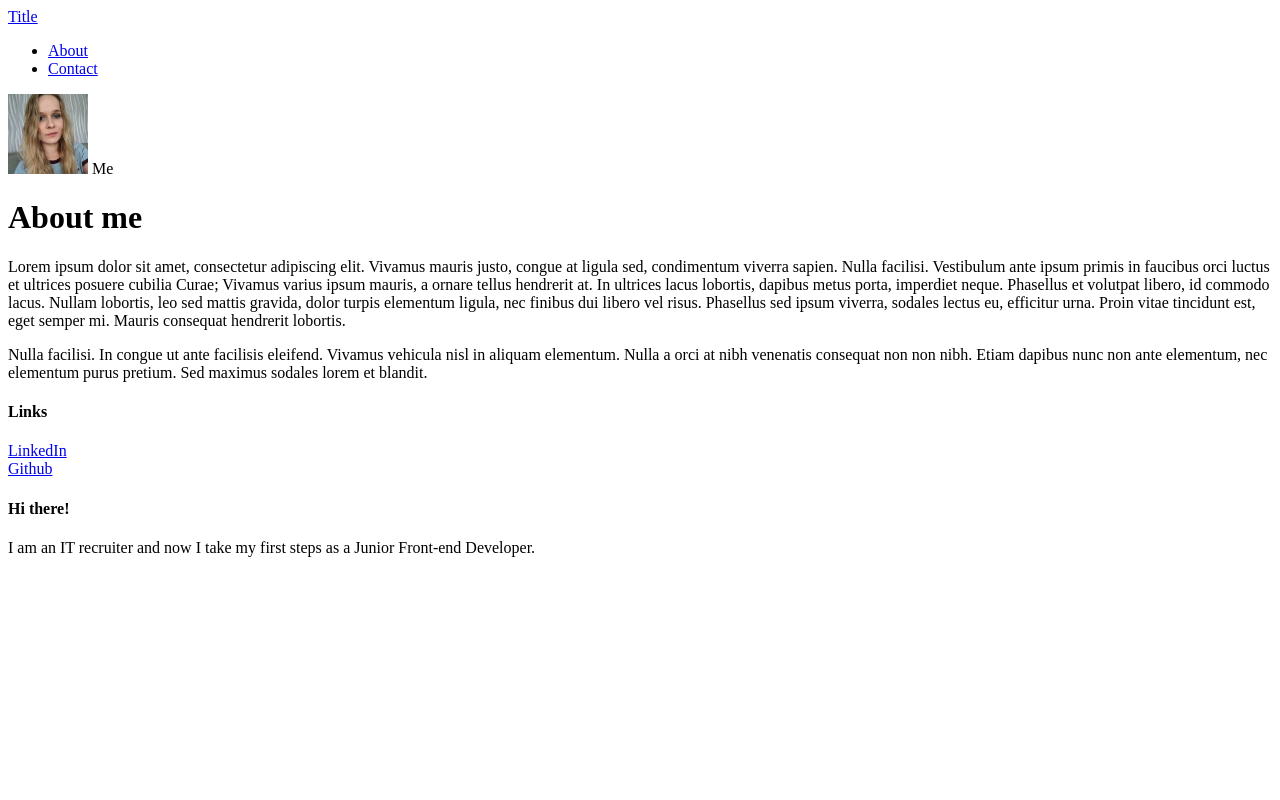
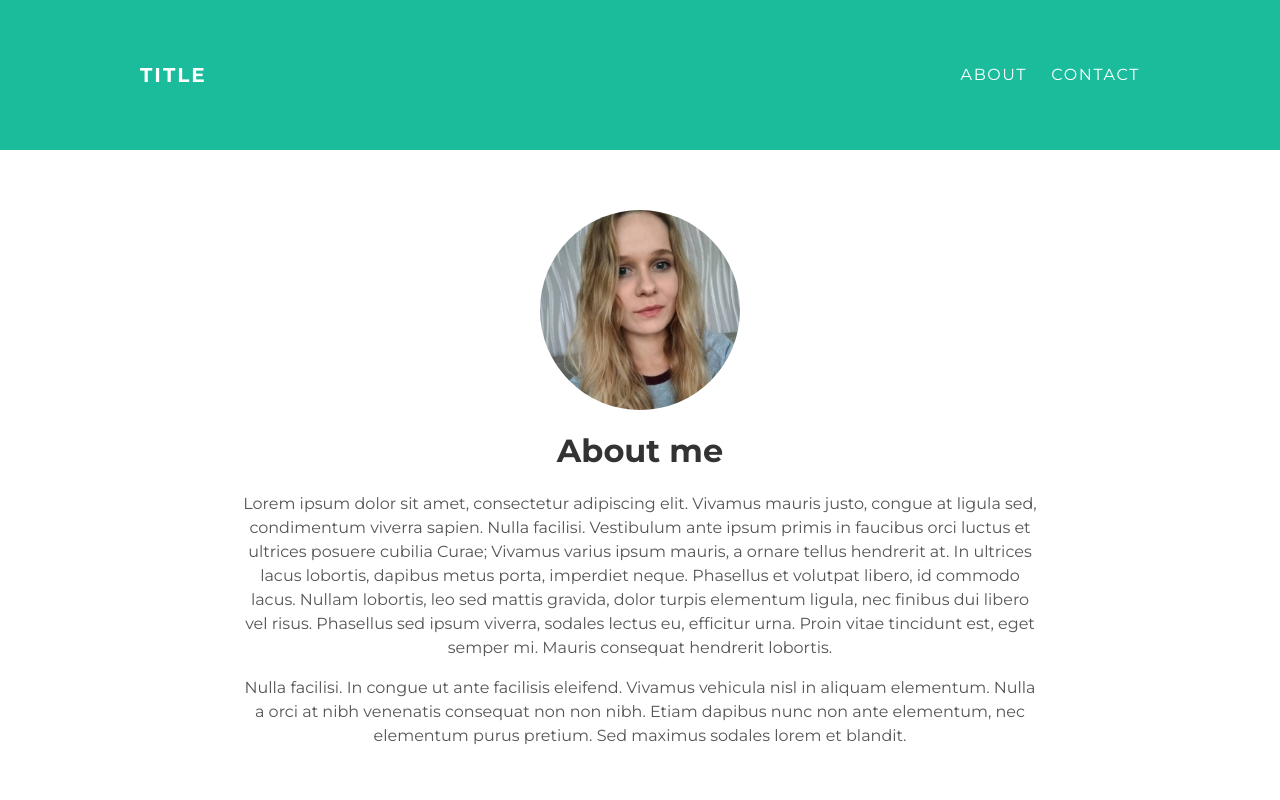
Before and after one commit to AgataJalo/Webpage, a plain HTML site: page about.html in a window 1280 px wide. Shown: the top 800 px of the page. Drawn offline with Linux system fonts and the light colour scheme.

Commit message:
about section styling

```diff
--- a/about.html
+++ b/about.html
@@ -2,12 +2,13 @@
 <html>
 <head>
     <title>My blog</title>
+    <link rel="stylesheet" href="style.css">
 </head>
 <body>
     <div id="header">
         <div class="container">
-            <a href="index.html">Title</a>
-            <ul>
+            <a id="header-title" href="index.html">Title</a>
+            <ul id="header-nav">
                 <li><a href="about.html">About</a></li>
                 <li><a href="mailto:agatajalowska@gmail.com">Contact</a></li>
             </ul>
@@ -18,8 +19,7 @@
 
             <div class="about">
                 <div class="about-author">
-                    <img src="images/me.jpg" width="80px" height="80px">
-                    <span>Me</span>
+                    <img src="images/me.jpg">
                 </div>
                 <h1 class="about-title">About me</h1>
                 <div class="about-content">
--- a/style.css
+++ b/style.css
@@ -50,15 +50,27 @@ body{
 
 /*Post*/
 
-.post {
+.post, .about {
     max-width: 800px;
     margin: 0 auto;
     padding: 60px 0;
 }
 
+.about {
+    text-align: center;
+}
+
 .author img {
     width:50px;
     height: 50px;
+    border-radius: 25px;
+    vertical-align: middle;
+}
+
+.about-author img {
+    width:200px;
+    height:200px;
+    border-radius: 100px;
     vertical-align: middle;
 }
 
```
